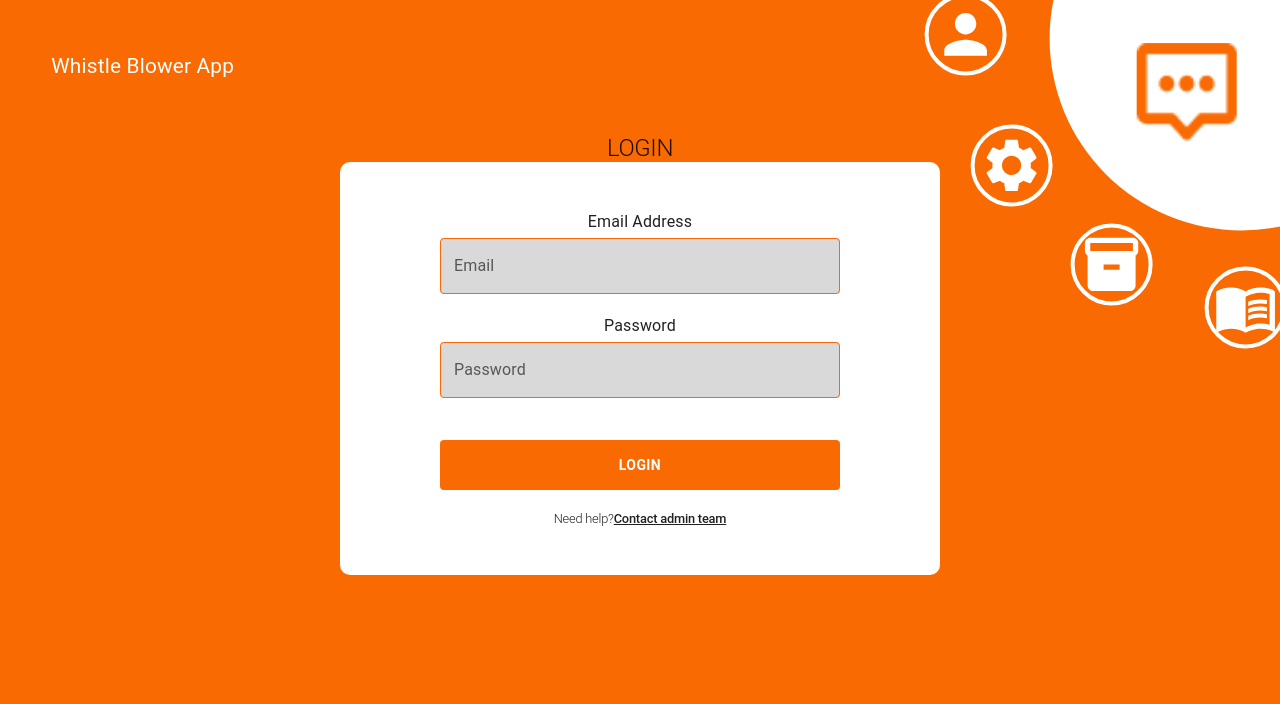
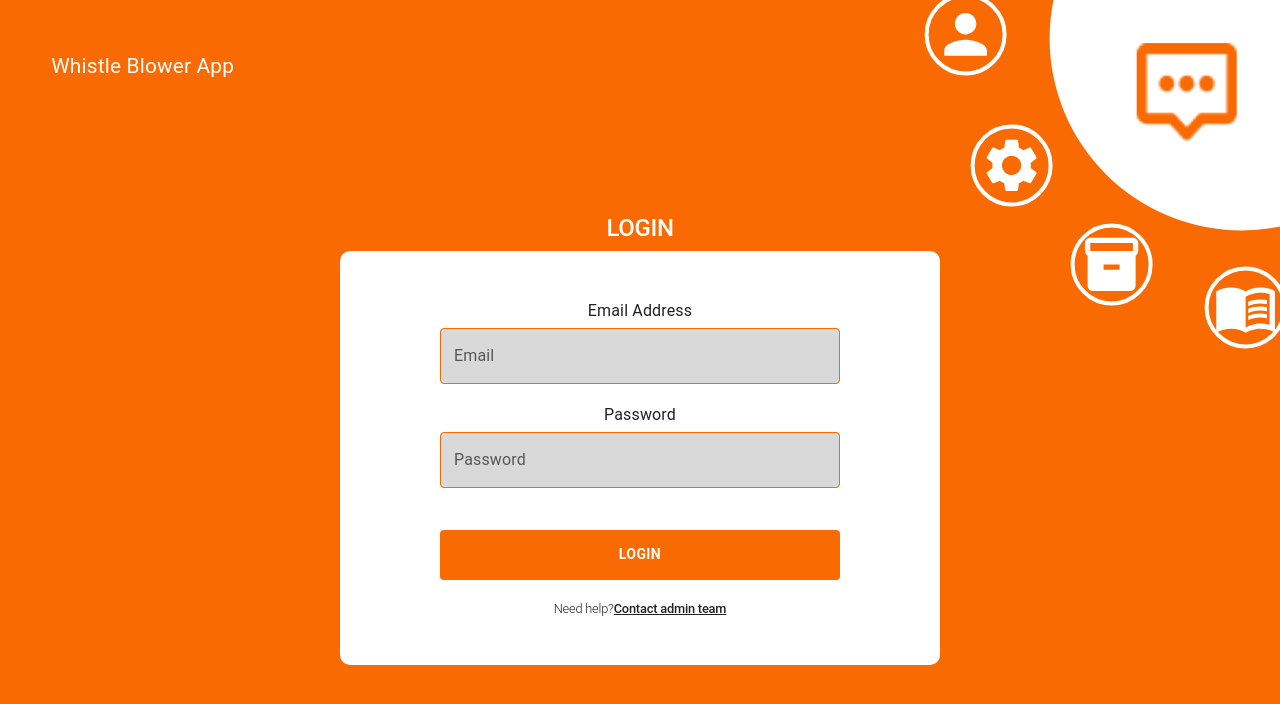
Before and after one commit to WMAD-0522-Final-Project/whistleblower-app-frontend, a React (Vite) app: page /login in a window 1280 px wide. Shown: the top 704 px of the page. Built offline with nearby package versions, Linux system fonts and the light colour scheme.

Commit message:
add section title component

```diff
--- a/src/App.tsx
+++ b/src/App.tsx
@@ -15,15 +15,6 @@ import AdminHome from './pages/AdminHome';
 import { setLoading } from './RTK/loadingSlice';
 import { selectLoading } from './RTK/loadingSlice';
 import { selectCompanyData } from './RTK/companySlice';
-import AvatarIcon from './components/admin/AvatarIcon';
-import ButtonComponent from './components/MUI_comp/ButtonComponent';
-
-// TODO: get user data from store
-const userData = {
-  firstName: 'John',
-  lastName: 'Doe',
-  profileImg: '/images/profileImg.jpg',
-};
 
 const App = () => {
   const { isLoading } = useSelector(selectLoading);
@@ -57,9 +48,9 @@ const App = () => {
           <Routes>
             <Route path="/login" element={<Login />} />
             {/* TODO: protect these routes */}
-            {/* <Route path="admin">
+            <Route path="admin">
               <Route index element={<AdminHome />} />
-            </Route> */}
+            </Route>
           </Routes>
         </Router>
       </Box>
--- /dev/null
+++ b/src/components/SectionTitle/index.tsx
@@ -0,0 +1,28 @@
+import React from 'react';
+import { Typography } from '@mui/material';
+import { useSelector } from 'react-redux';
+import { selectCompanyData } from '../../RTK/companySlice';
+
+type type = {
+  title: string;
+};
+
+const SectionTitle = ({ title }: type) => {
+  const { companyData } = useSelector(selectCompanyData);
+
+  return (
+    <Typography
+      variant="h1"
+      sx={{
+        fontSize: '1.5rem',
+        textAlign: 'center',
+        color: companyData.themeColors.secondary,
+        fontWeight: '500',
+        mb: '0.6rem',
+      }}
+    >
+      {title}
+    </Typography>
+  );
+};
+export default SectionTitle;
--- a/src/pages/Login/index.tsx
+++ b/src/pages/Login/index.tsx
@@ -1,5 +1,5 @@
 import React from 'react';
-import { Typography } from '@mui/material';
+import { Box, Typography } from '@mui/material';
 import { useTheme } from '@mui/material/styles';
 import CustomBox from '../../components/CustomBox/CustomBox';
 import InputLabel from '../../components/InputLabel';
@@ -7,6 +7,7 @@ import ButtonComponent from '../../components/MUI_comp/ButtonComponent';
 import { useSelector } from 'react-redux';
 import { selectCompanyData } from '../../RTK/companySlice';
 import { Link } from 'react-router-dom';
+import SectionTitle from '../../components/SectionTitle';
 
 type Props = {};
 
@@ -15,10 +16,8 @@ const Login = (props: Props) => {
   const { companyData } = useSelector(selectCompanyData);
 
   return (
-    <>
-      <Typography variant="h1" sx={{ fontSize: '1.5rem', textAlign: 'center' }}>
-        LOGIN
-      </Typography>
+    <Box component="main" sx={{ mt: '5rem' }}>
+      <SectionTitle title="LOGIN" />
       <CustomBox>
         <InputLabel
           label={'Email Address'}
@@ -55,7 +54,7 @@ const Login = (props: Props) => {
           </Link>
         </Typography>
       </CustomBox>
-    </>
+    </Box>
   );
 };
 
```
